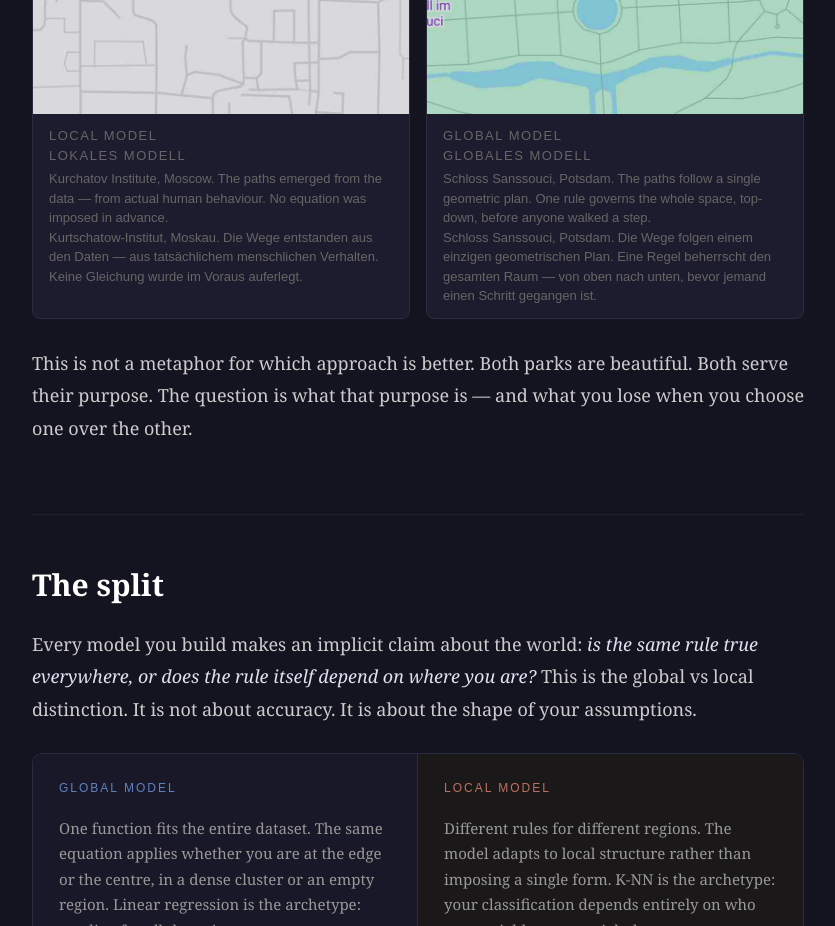
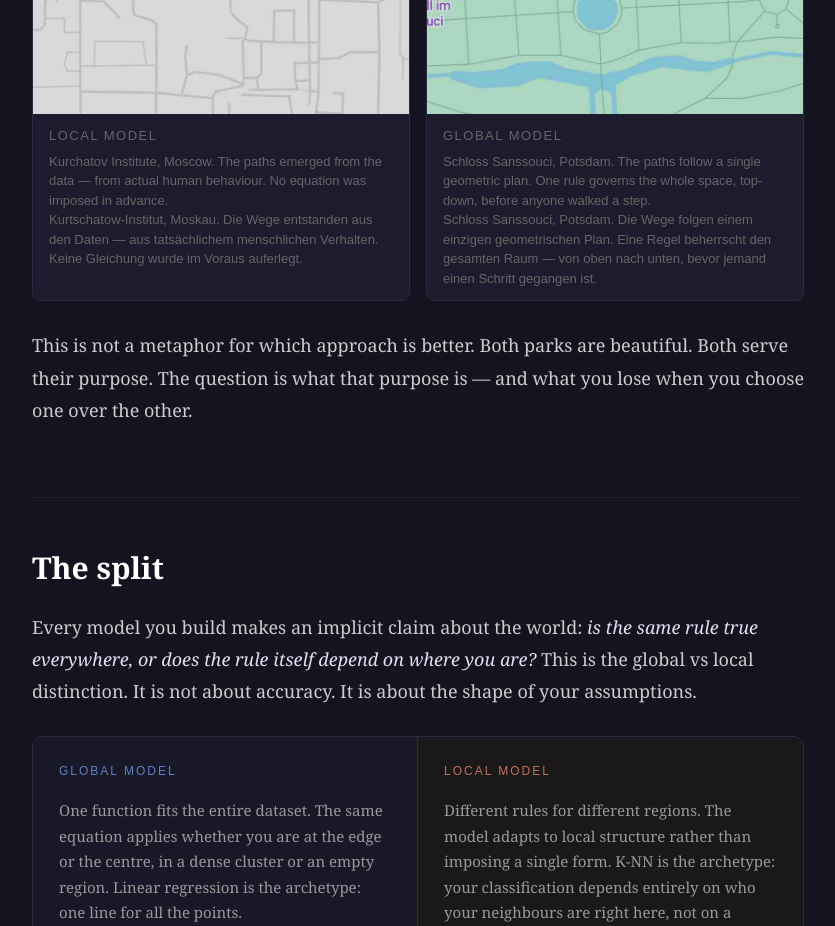
Before and after one commit to i-yam/glocal, a plain HTML site: page index.html in a window 1280 px wide. Shown: the part 1060-1986 px from the top of the page, without its empty margins (222-1057 px from the left). Drawn offline with Linux system fonts and the light colour scheme.

Commit message:
Update index.html

```diff
--- a/index.html
+++ b/index.html
@@ -48,7 +48,10 @@ blockquote cite { display: block; margin-top: 12px; font-size: 14px; color: #555
 .map-card-label strong { display: block; font-family: sans-serif; font-size: 12px; letter-spacing: 1.5px; text-transform: uppercase; font-weight: normal; margin-bottom: 4px; }
 .map-card:first-child .map-card-label strong { color: #c07060; }
 .map-card:last-child .map-card-label strong { color: #6080c0; }
-.map-card-label span { font-size: 13px; color: #666; font-family: sans-serif; line-height: 1.5; display: block; }
+.map-card-label span { font-size: 13px; color: #666; font-family: sans-serif; line-height: 1.5; }
+.map-card-label [data-lang] { display: none; }
+body.lang-en .map-card-label [data-lang="en"] { display: block; }
+body.lang-de .map-card-label [data-lang="de"] { display: block; }
 
 /* CONCEPT CARDS */
 .concept-cards { display: grid; gap: 12px; margin: 24px 0; }
@@ -168,14 +171,16 @@ body.lang-de .en-i { display: none; } body.lang-de .de-i { display: inline; }
         <img src="images/local.jpg" alt="Kurchatov Institute, Moscow — paths shaped by use">
         <div class="map-card-label">
           <strong><span class="en-i">Local model</span><span class="de-i">Lokales Modell</span></strong>
-          <span><span class="en-i">Kurchatov Institute, Moscow. The paths emerged from the data — from actual human behaviour. No equation was imposed in advance.</span><span class="de-i">Kurtschatow-Institut, Moskau. Die Wege entstanden aus den Daten — aus tatsächlichem menschlichen Verhalten. Keine Gleichung wurde im Voraus auferlegt.</span></span>
+          <span data-lang="en" class="inl" style="display:block;">Kurchatov Institute, Moscow. The paths emerged from the data — from actual human behaviour. No equation was imposed in advance.</span>
+          <span data-lang="de" class="inl" style="display:block;">Kurtschatow-Institut, Moskau. Die Wege entstanden aus den Daten — aus tatsächlichem menschlichen Verhalten. Keine Gleichung wurde im Voraus auferlegt.</span>
         </div>
       </div>
       <div class="map-card">
         <img src="images/global.jpg" alt="Schloss Sanssouci, Potsdam — geometric planned paths">
         <div class="map-card-label">
           <strong><span class="en-i">Global model</span><span class="de-i">Globales Modell</span></strong>
-          <span><span class="en-i">Schloss Sanssouci, Potsdam. The paths follow a single geometric plan. One rule governs the whole space, top-down, before anyone walked a step.</span><span class="de-i">Schloss Sanssouci, Potsdam. Die Wege folgen einem einzigen geometrischen Plan. Eine Regel beherrscht den gesamten Raum — von oben nach unten, bevor jemand einen Schritt gegangen ist.</span></span>
+          <span data-lang="en" class="inl" style="display:block;">Schloss Sanssouci, Potsdam. The paths follow a single geometric plan. One rule governs the whole space, top-down, before anyone walked a step.</span>
+          <span data-lang="de" class="inl" style="display:block;">Schloss Sanssouci, Potsdam. Die Wege folgen einem einzigen geometrischen Plan. Eine Regel beherrscht den gesamten Raum — von oben nach unten, bevor jemand einen Schritt gegangen ist.</span>
         </div>
       </div>
     </div>
```
